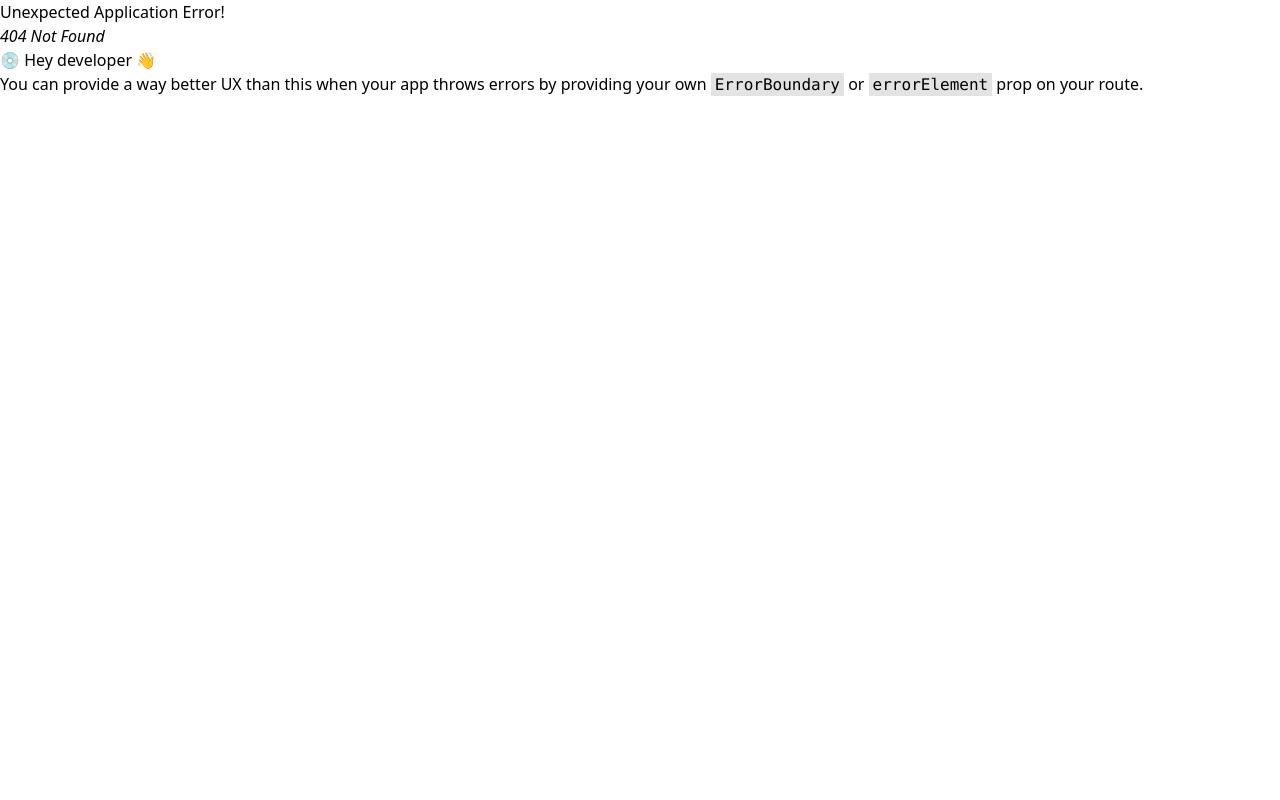
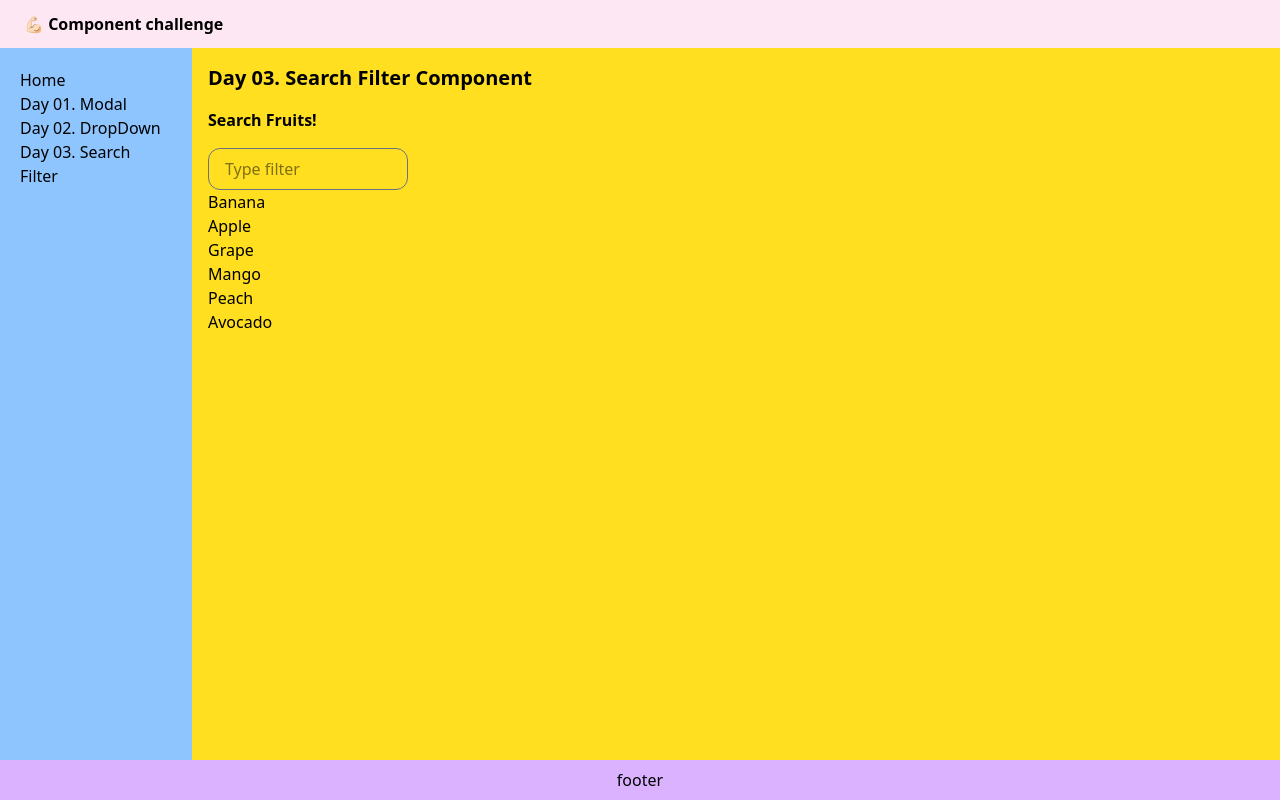
Before and after one commit to eileen819/component-practice, a React (Vite) app: page /search-filter in a window 1280 px wide. Before the commit this address had no page. Built offline with nearby package versions, Linux system fonts and the light colour scheme.

Commit message:
feat(Day03): implement search input with filter logic

```diff
--- /dev/null
+++ b/src/components/day03-search-filter/SearchFilter.tsx
@@ -0,0 +1,55 @@
+import { useMemo, useState } from "react";
+
+const DATA = ["Banana", "Apple", "Grape", "Mango", "Peach", "Avocado"];
+
+export default function SearchFilter() {
+  const [query, setQuery] = useState<string>("");
+  const onChange = (e: React.ChangeEvent<HTMLInputElement>) => {
+    setQuery(e.currentTarget.value);
+  };
+
+  const filteredItems = useMemo(() => {
+    const q = query.trim().toLowerCase();
+    if (!q) return DATA;
+    return DATA.filter((item) => item.toLowerCase().includes(q));
+  }, [query]);
+
+  const highlightMatch = (matchedItem: string, query: string) => {
+    if (!query) return matchedItem;
+    const matchedIdx = matchedItem.toLowerCase().indexOf(query.toLowerCase());
+    if (matchedIdx === -1) return matchedItem;
+    const before = matchedItem.slice(0, matchedIdx);
+    const match = matchedItem.slice(matchedIdx, matchedIdx + query.length);
+    const after = matchedItem.slice(matchedIdx + query.length);
+
+    return (
+      <>
+        {before}
+        <mark className="text-blue-300">{match}</mark>
+        {after}
+      </>
+    );
+  };
+
+  return (
+    <div>
+      <h1 className="font-bold mb-4">Search Fruits!</h1>
+      <input
+        type="text"
+        className="border border-gray-500 px-4 py-2 outline-none rounded-xl w-[200px]"
+        value={query}
+        onChange={onChange}
+        placeholder="Type filter"
+      />
+      <ul>
+        {filteredItems.length === 0 ? (
+          <li>No result</li>
+        ) : (
+          filteredItems.map((item) => (
+            <li key={item}>{highlightMatch(item, query)}</li>
+          ))
+        )}
+      </ul>
+    </div>
+  );
+}
--- a/src/components/layout/Nav.tsx
+++ b/src/components/layout/Nav.tsx
@@ -13,6 +13,9 @@ export default function Nav() {
         <Link to="dropDown">
           <li>Day 02. DropDown</li>
         </Link>
+        <Link to="search-filter">
+          <li>Day 03. Search Filter</li>
+        </Link>
       </ul>
     </nav>
   );
--- /dev/null
+++ b/src/pages/Day03Demo.tsx
@@ -0,0 +1,12 @@
+import SearchFilter from "components/day03-search-filter/SearchFilter";
+
+export default function Day03Demo() {
+  return (
+    <div>
+      <div className="text-xl font-bold mb-4">
+        Day 03. Search Filter Component
+      </div>
+      <SearchFilter />
+    </div>
+  );
+}
--- a/src/router/index.tsx
+++ b/src/router/index.tsx
@@ -3,6 +3,7 @@ import Layout from "components/layout/Layout";
 import Home from "pages/Home";
 import Day01Demo from "pages/Day01Demo";
 import Day02Demo from "pages/Day02Demo";
+import Day03Demo from "pages/Day03Demo";
 
 const router = createBrowserRouter([
   {
@@ -12,6 +13,7 @@ const router = createBrowserRouter([
       { index: true, element: <Home /> },
       { path: "modal", element: <Day01Demo /> },
       { path: "dropdown", element: <Day02Demo /> },
+      { path: "search-filter", element: <Day03Demo /> },
     ],
   },
 ]);
```
